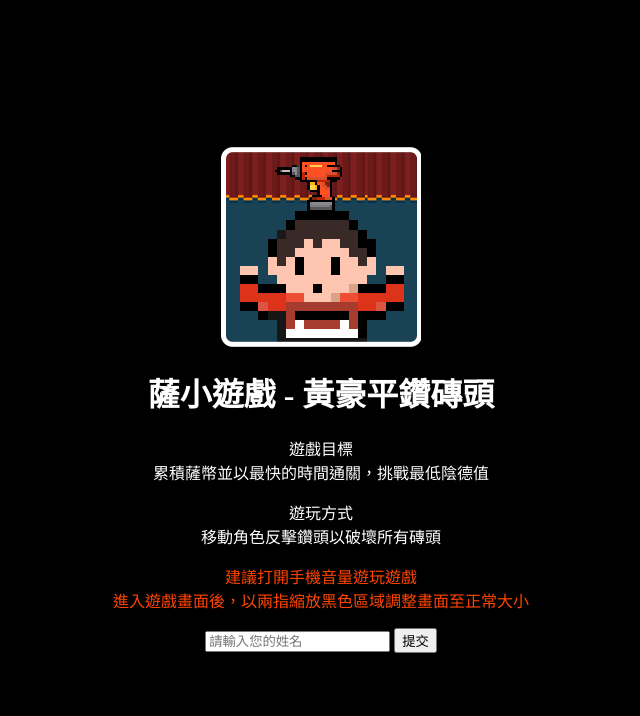
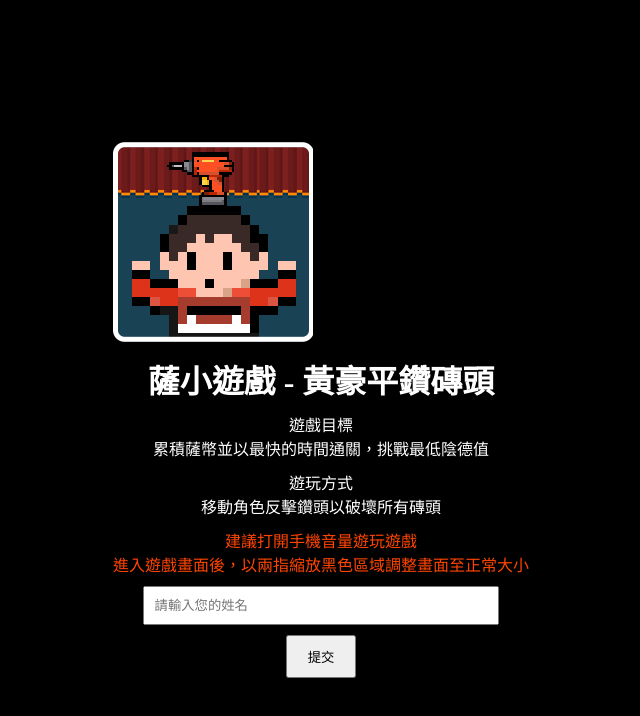
Before and after one commit to moose2917/TheDriller, a plain HTML site: page index.html in a window 1280 px wide. Shown: the whole page, without its empty margins (319-959 px from the left). Drawn offline with Linux system fonts and the light colour scheme.

Commit message:
調整手機畫面V1

```diff
--- a/index.html
+++ b/index.html
@@ -13,6 +13,7 @@
             height: 100vh;
             background-color: #000;
             flex-direction: column;
+            padding: 10px; /* 增加內邊距 */
         }
         canvas {
             border: 1px solid #fff;
@@ -20,6 +21,26 @@
         }
         .hidden {
             display: none;
+        }
+        img {
+            max-width: 90%; /* 調整圖片寬度 */
+            height: auto;
+        }
+        h1, p {
+            text-align: center;
+            color: white;
+            margin: 10px 0; /* 調整文字間距 */
+        }
+        p.warning {
+            color: orangered;
+        }
+        #playerName {
+            width: 80%; /* 調整輸入框寬度 */
+            padding: 10px; /* 增加內邊距 */
+            margin-bottom: 10px; /* 增加下邊距 */
+        }
+        #submitBtn {
+            padding: 10px 20px; /* 增加按鈕內邊距 */
         }
     </style>
     <!-- 預加載音效文件 -->
@@ -37,11 +58,11 @@
 <body>
     <!-- 登入頁面 -->
     <div id="loginPage">
-        <img src="images/豪平鑽磚頭封面.png" alt="豪平鑽磚頭封面" style="display: block; margin: 0 auto; max-width: 100%;">
-        <h1 style="text-align: center; color: white;">薩小遊戲 - 黃豪平鑽磚頭</h1> <!-- 新增標題 -->
-        <p style="text-align: center; color: white;">遊戲目標<br>累積薩幣並以最快的時間通關，挑戰最低陰德值</p> <!-- 新增遊玩目標說明 -->
-        <p style="text-align: center; color: white;">遊玩方式<br>移動角色反擊鑽頭以破壞所有磚頭</p> <!-- 新增遊玩方式說明 -->
-        <p style="text-align: center; color: orangered;">建議打開手機音量遊玩遊戲<br>進入遊戲畫面後，以兩指縮放黑色區域調整畫面至正常大小</p> <!-- 建議打開聲音並調整畫面 -->
+        <img src="images/豪平鑽磚頭封面.png" alt="豪平鑽磚頭封面">
+        <h1>薩小遊戲 - 黃豪平鑽磚頭</h1> <!-- 新增標題 -->
+        <p>遊戲目標<br>累積薩幣並以最快的時間通關，挑戰最低陰德值</p> <!-- 新增遊玩目標說明 -->
+        <p>遊玩方式<br>移動角色反擊鑽頭以破壞所有磚頭</p> <!-- 新增遊玩方式說明 -->
+        <p class="warning">建議打開手機音量遊玩遊戲<br>進入遊戲畫面後，以兩指縮放黑色區域調整畫面至正常大小</p> <!-- 建議打開聲音 -->
         <div style="text-align: center;">
             <input type="text" id="playerName" placeholder="請輸入您的姓名" required inputmode="text" pattern="[a-zA-Z0-9]*">
             <button id="submitBtn">提交</button>
```
